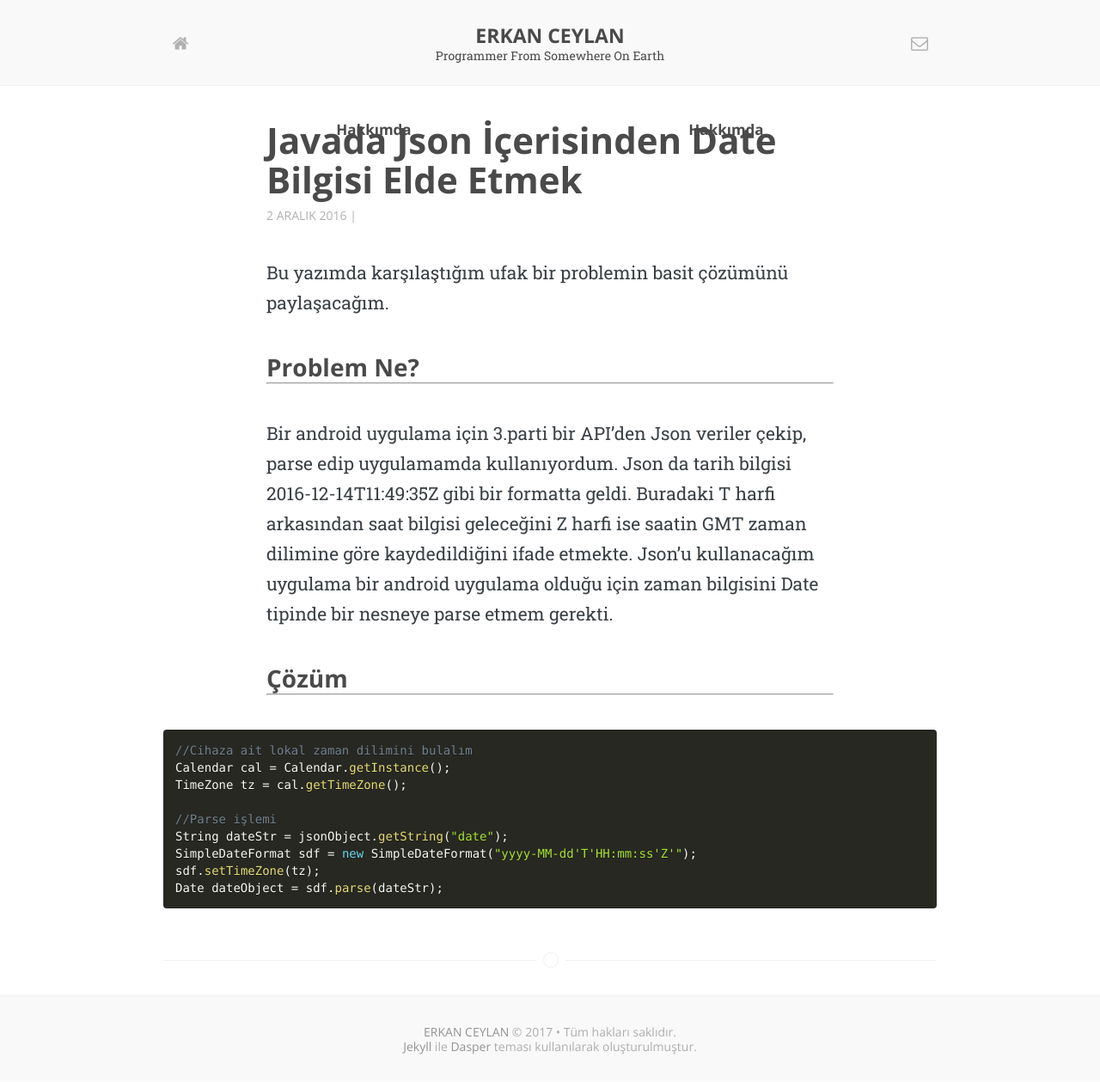
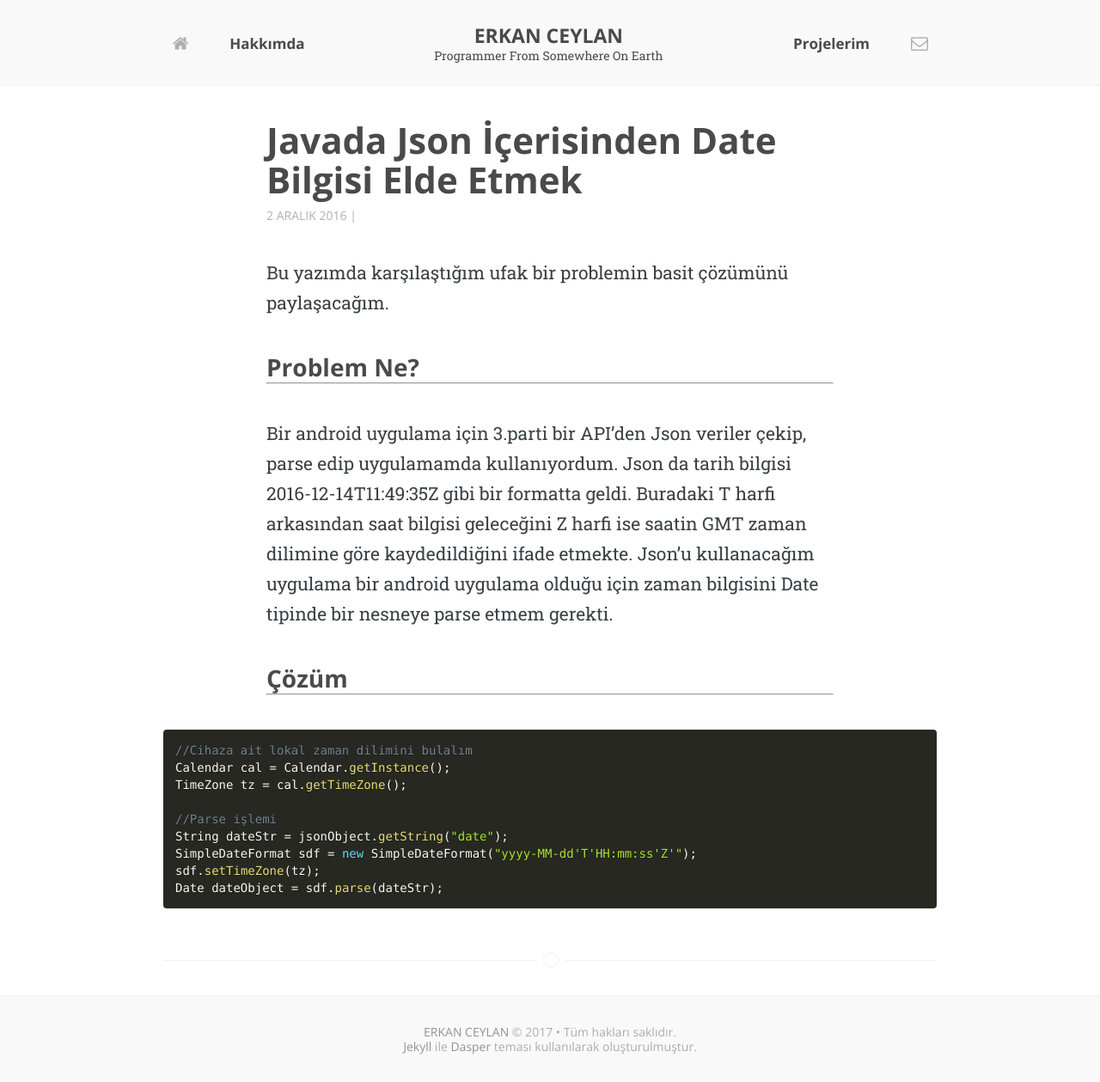
Before and after one commit to erkanceylan/blog, a Jekyll site: the page built from _posts/2016-12-2-Java-Json-Date-Parsing.md, in a window 1280 px wide. Shown: the whole page at 86% size. Built offline with Jekyll 4.4.1, drawn with Linux system fonts in a browser that asks for light colours; some web fonts are replaced; comment, search, counter and statistics services are not loaded.

Commit message:
Update default.html

```diff
--- a/_layouts/default.html
+++ b/_layouts/default.html
@@ -84,7 +84,12 @@ layout: htmlCompressor
 
 				<!-- Display: table -->
 				<div class="dt">
+					<!-- Display: table-cell -->
+					<div class="dtc">
 
+						<a href="{{ site.aboutUrl }}"><h5>Hakkımda</h5></a>
+
+					</div><!-- .dtc -->
 					<!-- Display: table-cell -->
 					<div class="dtc">
 
@@ -92,22 +97,10 @@ layout: htmlCompressor
 						<h6>{{ site.description }}</h6>
 
 					</div><!-- .dtc -->
-
-
-				</div><!-- .dt -->
-				<div class="dt">
-
 					<!-- Display: table-cell -->
 					<div class="dtc">
 
-						<a href="{{ site.aboutUrl }}"><h5>Hakkımda</h5></a>
-
-					</div><!-- .dtc -->
-
-					<!-- Display: table-cell -->
-					<div class="dtc">
-
-						<a href="{{ site.projectsUrl }}"><h5>Hakkımda</h5></a>
+						<a href="{{ site.projectsUrl }}"><h5>Projelerim</h5></a>
 
 					</div><!-- .dtc -->
 
```
